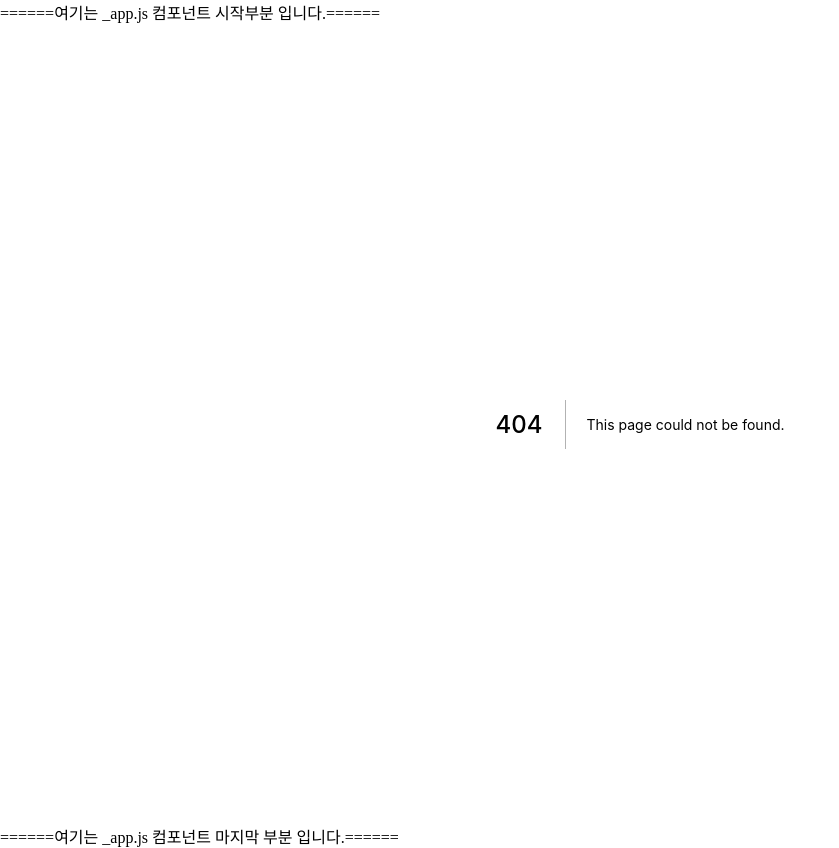
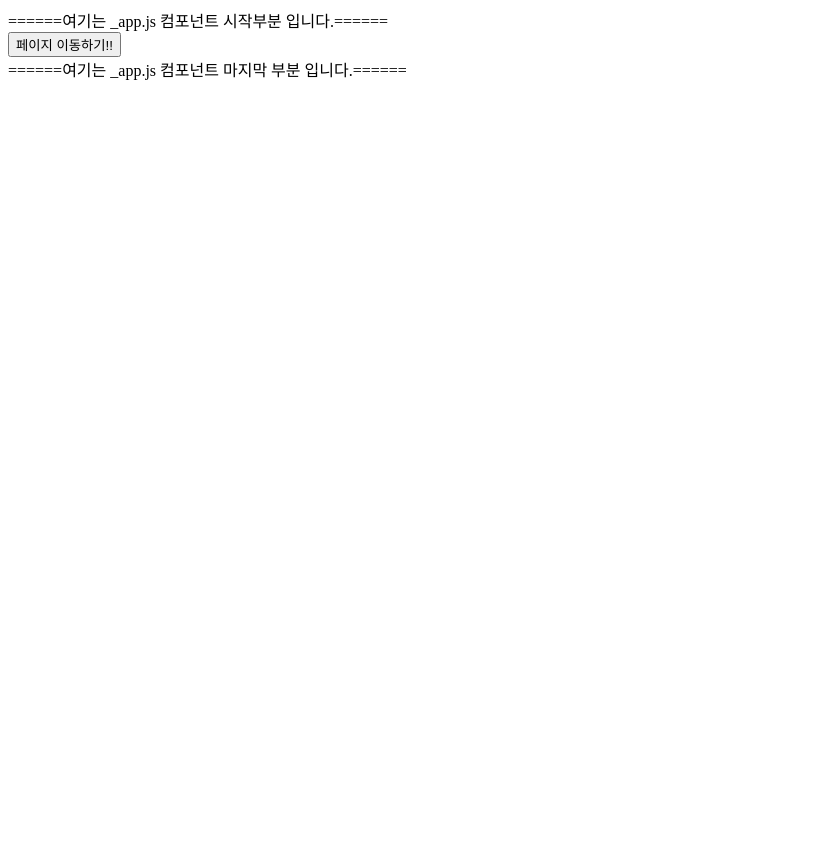
Before and after one commit to just-study-hako/front_study, a Next.js app in the folder 04_react_study/class/: page /section05/05-01-static-routing in a window 1280 px wide. Before the commit this address had no page. Shown: the whole page, without its empty margins (0-839 px from the left). After the commit the page ends 800 px from the top, so only its background shows below. Built offline with nearby package versions, Linux system fonts and the light colour scheme.

Commit message:
# 페이지 이동
useRouter와 .push를 사용한 지정한 주소로 페이지 이동 기능

```diff
--- /dev/null
+++ b/04_react_study/class/pages/section05/05-01-static-routing/index.js
@@ -0,0 +1,20 @@
+import { useRouter } from "next/router"
+
+export default function StaticRoutingPage() {
+    const router = useRouter()
+
+    const onClickMove = () => {
+// push = 해당 주소로 이동
+        router.push("/section05/05-01-static-routing-moved")
+// http://localhost:3000/section05/05-01-static-routing-moved 가 됨
+
+    }
+
+
+// 버튼을 만들고 해당 버튼을 누르면 StaticRoutingMovedPage 로 이동하게끔
+    return <button onClick={onClickMove}>페이지 이동하기!!</button>
+
+
+
+
+}
```
Also changed, not shown: 04_react_study/class/pages/section05/05-01-static-routing-moved/index.js (added, +8 -0 lines).
